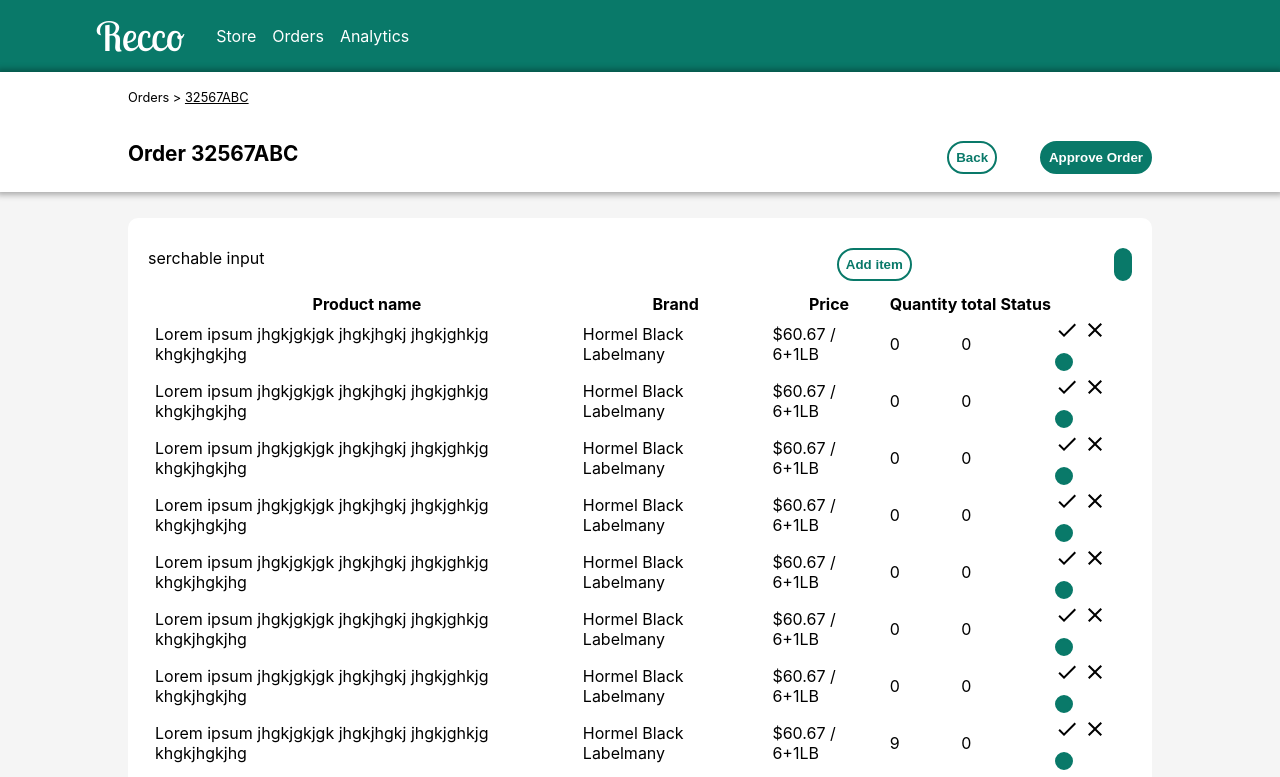
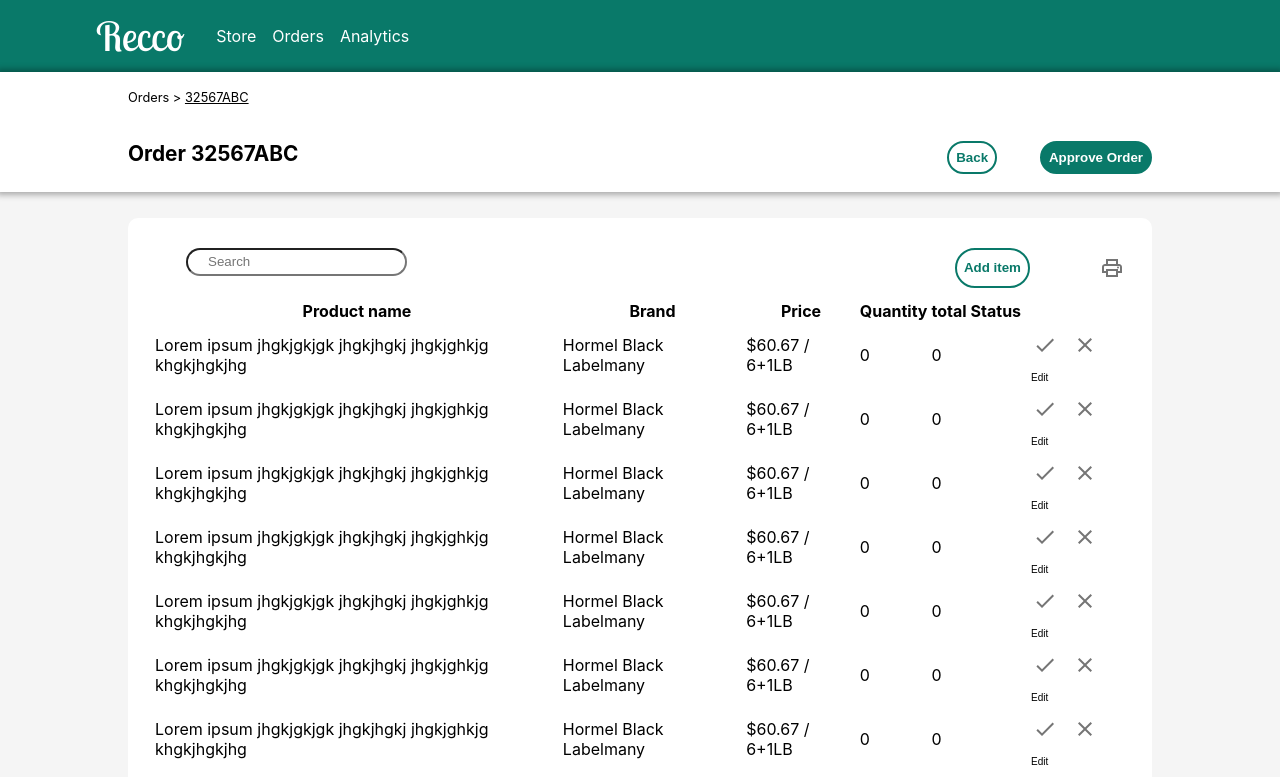
Before and after one commit to AmitSakharkar/Recco, a React (Create React App) app: page / in a window 1280 px wide. Shown: the top 777 px of the page. Built offline with nearby package versions, Linux system fonts and the light colour scheme.

Commit message:
imput search updated.

```diff
--- a/package.json
+++ b/package.json
@@ -3,15 +3,19 @@
   "version": "0.1.0",
   "private": true,
   "dependencies": {
+    "@emotion/react": "^11.11.1",
+    "@emotion/styled": "^11.11.0",
     "@material-ui/icons": "^4.11.3",
+    "@mui/icons-material": "^5.14.13",
     "@reduxjs/toolkit": "^1.9.7",
     "@testing-library/jest-dom": "^5.17.0",
     "@testing-library/react": "^13.4.0",
     "@testing-library/user-event": "^13.5.0",
+    "isexe": "^2.0.0",
     "react": "^18.2.0",
     "react-dom": "^18.2.0",
     "react-redux": "^8.1.3",
-    "react-scripts": "^3.0.1",
+    "react-scripts": "^5.0.1",
     "styled-components": "^6.0.9",
     "web-vitals": "^2.1.4"
   },
--- a/src/components/button.js
+++ b/src/components/button.js
@@ -1,5 +1,6 @@
 import React from 'react';
-import { OutlinedButton, FilledButton } from '../styles/Navbar';
+import { OutlinedButton, FilledButton, PlainButton } from '../styles/Navbar';
+
 
 const button = (props) => {
   const handleClick = (operation) => {
@@ -10,7 +11,10 @@ const button = (props) => {
     <>
       {props.isOutlined ?
         <OutlinedButton onClick={handleClick(props.operation)}> {props.title} </OutlinedButton>
-      : <FilledButton onClick={handleClick(props.operation)}> {props.title} </FilledButton>}
+      : props.isFilled ?
+        <FilledButton onClick={handleClick(props.operation)}> {props.title} </FilledButton>
+      : <PlainButton onClick={handleClick(props.operation)}> {props.title} </PlainButton>
+      }
     </>
   );
 };
--- /dev/null
+++ b/src/components/iconButton.js
@@ -0,0 +1,35 @@
+import React from 'react';
+import PrintOutlinedIcon from '@mui/icons-material/PrintOutlined';
+import IconButton from '@mui/material/IconButton';
+import CheckIcon from '@material-ui/icons/Check';
+import CloseIcon from '@material-ui/icons/Close';
+
+
+const IconButtons = (props) => {
+  const handleClick = (operation) => {
+    console.log('operation ===> ', operation);
+  };
+  let DisplayIcon
+  switch (props.iconButtonFor) {
+    case 'shop':
+        DisplayIcon = <PrintOutlinedIcon />
+    break;
+    case 'approve':
+    case 'select':
+        DisplayIcon = <CheckIcon />
+    break;
+    case 'missing':
+    case 'close':
+        DisplayIcon = <CloseIcon />
+    break;
+    default:
+        DisplayIcon = ''
+    break;
+  }
+
+  return <>
+    {DisplayIcon ? <IconButton onClick={handleClick(props.operation)}> {DisplayIcon} </IconButton> : ''}
+  </>
+};
+
+export default IconButtons;
--- a/src/components/orderItemsList.js
+++ b/src/components/orderItemsList.js
@@ -1,8 +1,7 @@
 import React from 'react';
 import SearchableInput from './searchableInput';
 import Button from './button';
-import CheckIcon from '@material-ui/icons/Check';
-import CloseIcon from '@material-ui/icons/Close';
+import IconButtons from './iconButton';
 import { OrderItemListContainer, FilterContainer, FilterActionContainer } from '../styles/Navbar';
 
 const OrderItemsList = (props) => {
@@ -12,7 +11,7 @@ const OrderItemsList = (props) => {
         <SearchableInput />
         <FilterActionContainer>
           <Button title={'Add item'} isOutlined={true} operation={'addItem'}/>
-          <Button />
+          <IconButtons iconButtonFor={'shop'}/>
         </FilterActionContainer>
       </FilterContainer>
       <table>
@@ -35,7 +34,11 @@ const OrderItemsList = (props) => {
               <td key={el.quantity +'_'+i}>{el.quantity}</td>
               <td key={el.total +'_'+i}>{el.total}</td>
               <td key={el.status +'_'+i}>{el.status}</td>
-              <td><><CheckIcon/> <CloseIcon /> <Button /></></td>
+              <td>
+                <IconButtons iconButtonFor={'select'} />
+                <IconButtons iconButtonFor={'close'} />
+                <Button title={'Edit'}/>
+              </td>
             </tr>
           ))}
       </table>
--- a/src/components/searchableInput.js
+++ b/src/components/searchableInput.js
@@ -1,8 +1,40 @@
 import React from 'react';
+import SearchOutlinedIcon from '@mui/icons-material/SearchOutlined';
+import InputAdornment from '@mui/material/InputAdornment';
+import IconButton from '@mui/material/IconButton';
+import { SearchableInputContainer, InputField } from '../styles/Navbar';
 
 const SearchableInput = () => {
-  return (
-        <span>serchable input</span>
+    const handleSearch = () => {
+        console.log('search icon clicked');
+    }
+    const handleInput = (e) => {
+        console.log('input chage cliked');
+        const { value } = e.target;
+        console.log('value => ', value)
+    }
+    return (
+        <>
+            <SearchableInputContainer class="form-group has-search">
+                <InputField
+                    type="text"
+                    placeholder="Search"
+                    onChange={handleInput}
+                    onBlur={handleSearch}
+                    endAdornment={
+                        <InputAdornment position="end">
+                            <IconButton
+                                aria-label="toggle password visibility"
+                                onClick={handleSearch}
+                                edge="end"
+                            >
+                                <SearchOutlinedIcon />
+                            </IconButton>
+                        </InputAdornment>
+                    }
+                />
+            </SearchableInputContainer>
+        </>
     );
 };
 
--- a/src/screens/orders.js
+++ b/src/screens/orders.js
@@ -18,7 +18,7 @@ const OrderPage = () => {
                 <OrderNumberHeader>Order {orderData.number}</OrderNumberHeader>
                 <OrderConfirmationAction>
                     <Button title={'Back'} isOutlined={true} operation={'back'}/>
-                    <Button title={'Approve Order'} isOutlined={false} operation={'approveOrder'}/>
+                    <Button title={'Approve Order'} isFilled={true} operation={'approveOrder'}/>
                 </OrderConfirmationAction>
             </OrderActionArea>
         </OrderNumberDetails>
--- a/src/styles/Navbar.js
+++ b/src/styles/Navbar.js
@@ -110,6 +110,12 @@ export const FilledButton = styled(OutlinedButton)`
     color: #ffffff;
 `;
 
+export const PlainButton = styled.button`
+    font-size: 10px;
+    background: transparent;
+    border: none;
+`;
+
 export const FilterContainer = styled.section`
     display: flex;
     justify-content: space-between;
@@ -117,7 +123,17 @@ export const FilterContainer = styled.section`
 `;
 
 export const FilterActionContainer = styled.section`
-    width: 30%;
+    width: 18%;
     display: flex;
     justify-content: space-between;
 `;
+
+export const SearchableInputContainer = styled.section`
+    padding-left: 2.375rem;
+`;
+
+export const InputField = styled.input`
+    border-radius: 35px;
+    height: 60%;
+    padding: 0 20px;
+`;
```
Also changed, not shown: 1 other file (tests, documents, lock files or other folders).
